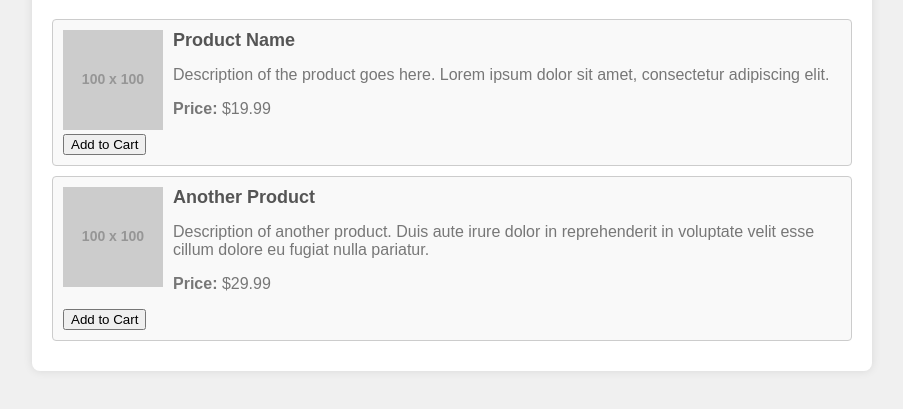
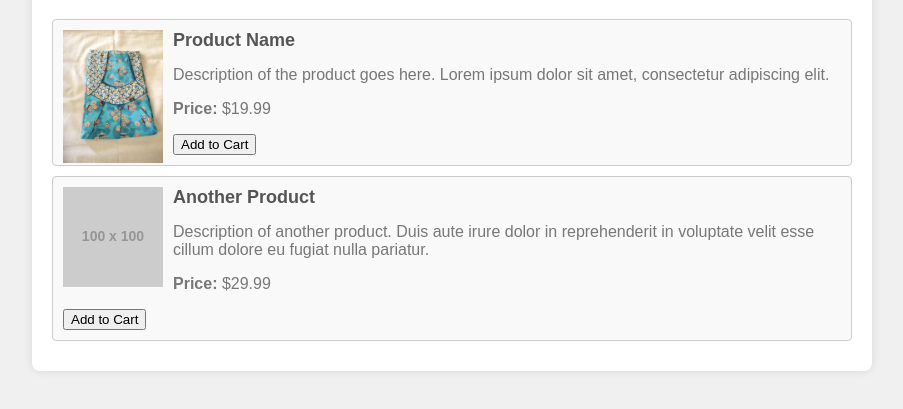
Before and after one commit to karthikegkn/Test, a plain HTML site: page index.html in a window 1280 px wide. Shown: the part 101-510 px from the top of the page, without its empty margins (188-1091 px from the left). Drawn offline with Linux system fonts and the light colour scheme; placeholder pictures from the web are drawn by us.

Commit message:
Update index.html

```diff
--- a/index.html
+++ b/index.html
@@ -59,7 +59,7 @@
     <h1>Welcome to Simple Store!</h1>
 
     <div class="product">
-        <img src="https://via.placeholder.com/100" alt="Product Image">
+        <img src="./IMG-20240709-WA0016.jpg" alt="Product Image">
         <h2>Product Name</h2>
         <p>Description of the product goes here. Lorem ipsum dolor sit amet, consectetur adipiscing elit.</p>
         <p><strong>Price:</strong> $19.99</p>
```
